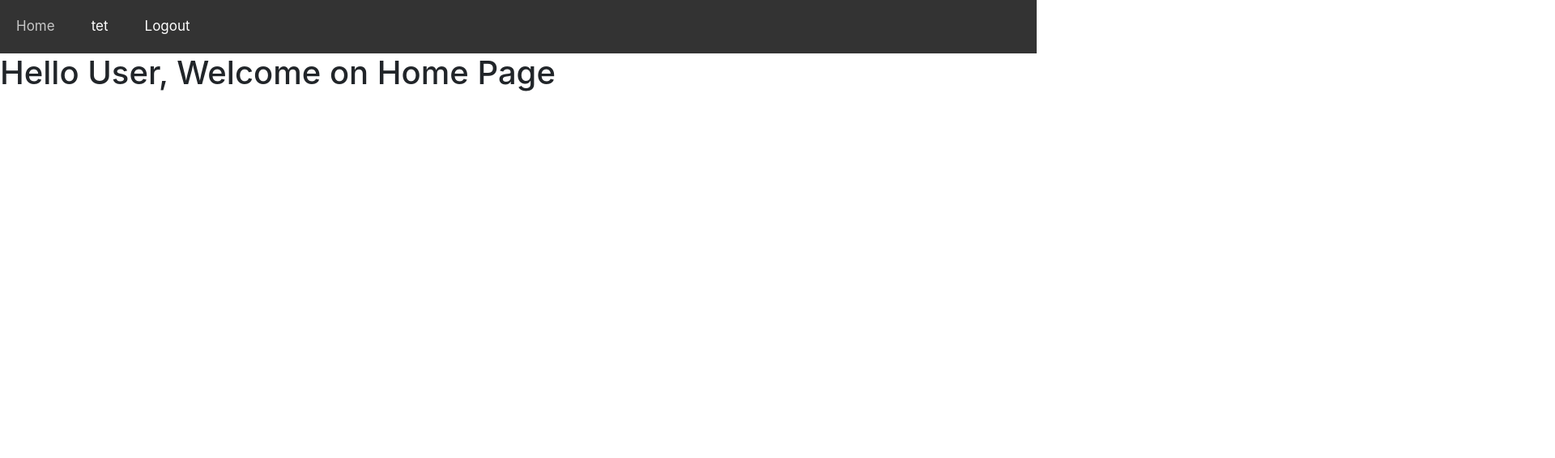
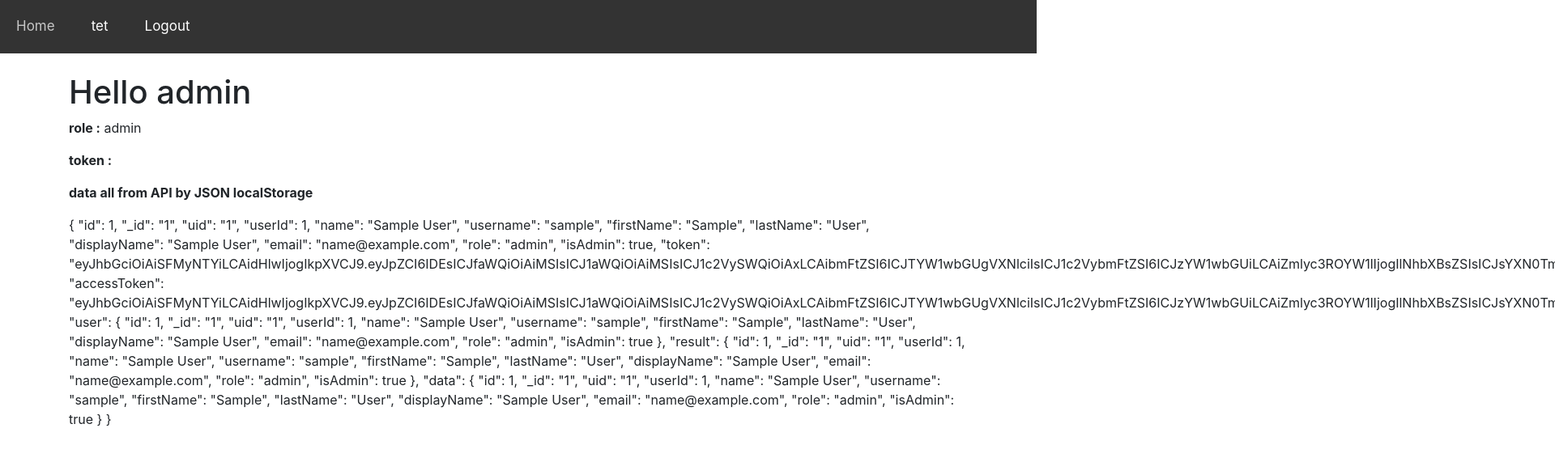
Before and after one commit to honnage/vue-login, a Vue app: page / in a window 1280 px wide. Shown: the top 566 px of the page at 81% size, 1920 px wide, since content can reach past the window. Built offline with nearby package versions, Linux system fonts and the light colour scheme; sample sign-in values are in the browser's storage.

Commit message:
Show daat page home

```diff
--- a/src/App.vue
+++ b/src/App.vue
@@ -14,12 +14,12 @@ body{
   padding: 0;
   margin: 0,
 }
-/* #app {
-  font-family: Avenir, Helvetica, Arial, sans-serif;
+#app {
+  /* font-family: Avenir, Helvetica, Arial, sans-serif;
   -webkit-font-smoothing: antialiased;
   -moz-osx-font-smoothing: grayscale;
   text-align: center;
-  color: #2c3e50;
-  margin-top: 60px;
-} */
+  color: #2c3e50; */
+  /* margin-top: 60px; */
+}
 </style>
--- a/src/components/Header.vue
+++ b/src/components/Header.vue
@@ -1,7 +1,7 @@
 <template>
   <!-- <div class="contentBx"> -->
   <div class="nav">
-    <a href="">Home</a>
+    <router-link to="/">Home</router-link>
     <a href="">tet</a>
 
     <a v-on:click="logout" href="">Logout</a>
@@ -11,13 +11,13 @@
 <script>
 export default {
   name: "header",
-  methods:{
-      logout(){
+  methods: {
+    logout() {
       console.warn("logout");
       localStorage.clear();
-          this.$router.push({name:"SignIn"})
-      }
-  }
+      this.$router.push({ name: "SignIn" });
+    },
+  },
 };
 </script>
 <style>
--- a/src/components/Home.vue
+++ b/src/components/Home.vue
@@ -1,17 +1,36 @@
 <template>
   <Header />
-  <h1>Hello {{ name }} User, Welcome on Home Page</h1>
+  <div v-if="dataAPI">
+    <div class="container my-4">
+      <h1>Hello {{ dataAPI.data.role }}</h1>
+       <p><b>role :</b> {{dataAPI.data.role}}</p>
+      <p><b>token :</b> {{dataAPI.data.token}}</p>
+      <p></p>
+
+      <p><b>data all from API by JSON localStorage</b></p>
+      {{ dataAPI }}
+    </div>
+  </div>
 </template>
 <script>
 import Header from "./Header.vue";
+
 export default {
-  name: "Home",
+  dataAPI: "Home",
+  data() {
+    return {
+      dataAPI: "",
+    };
+  },
   components: {
     Header,
   },
   mounted() {
-    let user = localStorage.getItem("user-info");
-    if (!user) {
+    let dataAPI = localStorage.getItem("user-info");
+    console.warn(dataAPI);
+
+    this.dataAPI = JSON.parse(dataAPI);
+    if (!dataAPI) {
       this.$router.push({ name: "SignIn" });
     }
   },
--- a/src/components/SignIn.vue
+++ b/src/components/SignIn.vue
@@ -6,7 +6,7 @@
     </div>
     <div class="contentBx">
       <div class="formBx">
-        <h2>Login</h2>
+       <center> <h1 >Login</h1></center>
         <div v-if="error" class="alert alert-danger" role="alert">
           {{ error }}
         </div>
@@ -57,18 +57,22 @@ export default {
   },
   methods: {
     async SignIn() {
-      let result = await axios.post(
+      const result = await axios.post(
         `http://api.teedev.online/api/v1/user/login`,
         {
           userName: this.userName,
           passWord: this.passWord,
         }
       );
-      console.warn(result.data);
 
       if (result.data.success == true) {
         console.warn(result.data);
-        localStorage.setItem("user-info", JSON.stringify(result.data[0]));
+        console.warn(result);
+        localStorage.setItem("token", result.data.token);
+        localStorage.setItem("user-info", JSON.stringify(result));
+
+        console.warn(result.data.token);
+        // console.warn(result.data.role);
         this.$router.push({ name: "Home" });
       } else {
         console.warn(result.data.errorCode);
@@ -96,6 +100,7 @@ section {
   width: 100%;
   height: 90vh;
   display: flex;
+
 }
 
 section .imgBx {
@@ -138,10 +143,11 @@ section .contentBx .formBx {
   width: 50%;
 }
 
-section .contentBx .formBx h2 {
+section .contentBx .formBx h1 {
   color: #607d8b;
+  /* text-align: center; */
   font-weight: 600;
-  font-size: 1.5em;
+  font-size: 2.5em;
   text-transform: uppercase;
   margin-bottom: 20px;
   border-bottom: 4px solid #ff4584;
```
Lines whose indentation alone changed are shown as unchanged.
